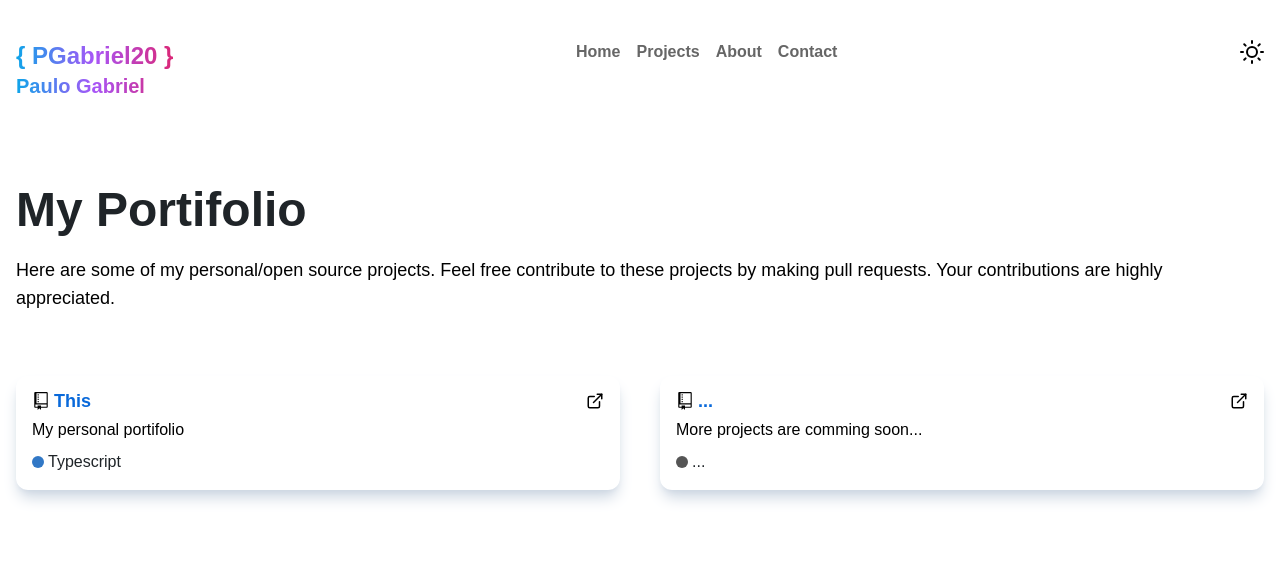
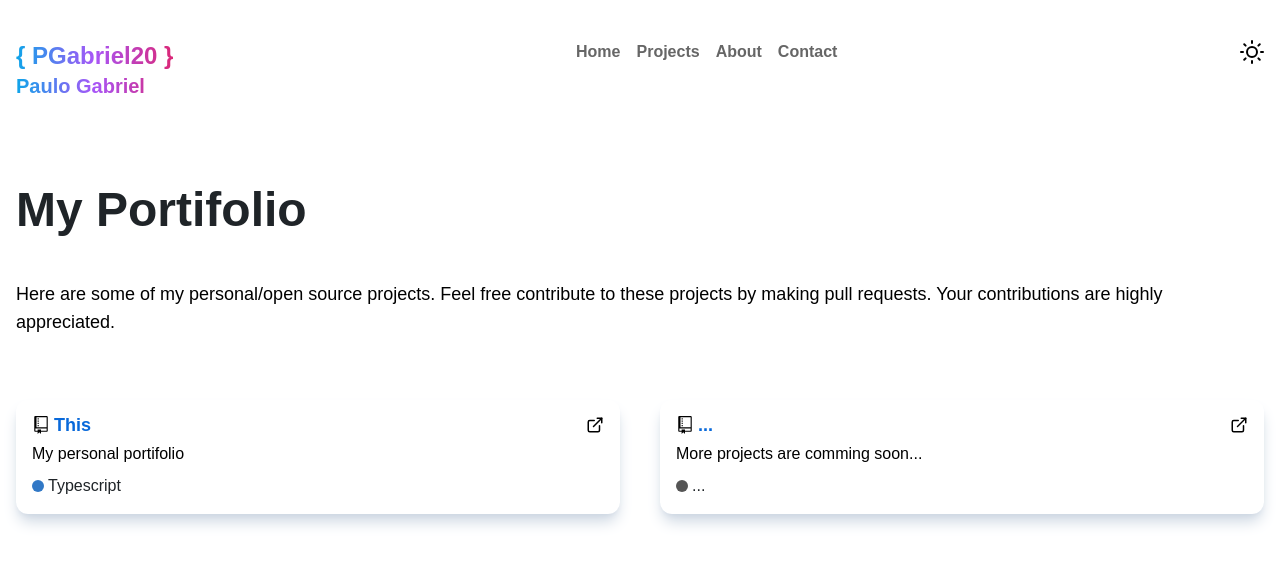
Before and after one commit to PGabriel20/Portifolio, a Next.js app: page /projects in a window 1280 px wide. Shown: the top 564 px of the page. Built offline with nearby package versions, Linux system fonts and the light colour scheme.

Commit message:
Adjusted leadings

```diff
--- a/src/pages/index.tsx
+++ b/src/pages/index.tsx
@@ -45,7 +45,7 @@ export default function Home() {
       </div>
 
       <section className='mt-28 mb-56'>
-        <p className='md:mt-4 text-md lg:text-xl leading-8 md:leading-7'>
+        <p className='md:mt-4 text-md lg:text-xl leading-7'>
           I&apos;m a full-stack developer with a passion for web development. I love crafting
           engaging front-end experiences, building robust back-end solutions, and exploring
           infrastructure technologies like AWS, Cloudflare and Vercel. Currently studying to become
--- a/src/pages/projects.tsx
+++ b/src/pages/projects.tsx
@@ -6,11 +6,11 @@ const Projects: React.FC = () => {
       <h1 className='text-2xl text-dark-heading dark:text-light-heading md:text-4xl xl:text-5xl xl:leading-tight font-bold'>
         My Portifolio
       </h1>
-      <p className='md:mt-4 text-lg leading-9 md:leading-7'>
+      <p className='md:mt-4 py-6 text-lg leading-6 md:leading-7'>
         Here are some of my personal/open source projects. Feel free contribute to these projects by
         making pull requests. Your contributions are highly appreciated.
       </p>
-      <section className='grid grid-cols-1 md:grid-cols-2 gap-x-10 mt-8'>
+      <section className='grid grid-cols-1 md:grid-cols-2 gap-x-10 mt-2'>
         <ProjectCard
           title='This'
           description='My personal portifolio'
```
